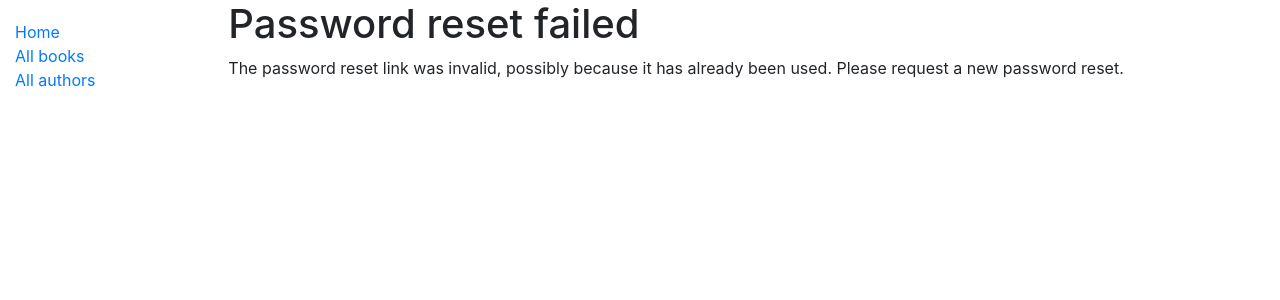
After one commit to koddler/local_library, a Django app: template templates/registration/password_reset_confirm.html in a window 1280 px wide. The commit adds this page. Shown: the top 300 px of the page. Run offline with Django 3.2, Linux system fonts and the light colour scheme; the template is opened without the code that fills it, so the values that code supplies are empty; some libraries are stand-ins or nearby versions.

Commit message:
Add passsword reset templates

```diff
--- /dev/null
+++ b/templates/registration/password_reset_complete.html
@@ -0,0 +1,6 @@
+{% extends "base_generic.html" %}
+
+{% block content %}
+  <h1>The password has been changed!</h1>
+  <p><a href="{% url 'login' %}">log in again?</a></p>
+{% endblock %}
--- /dev/null
+++ b/templates/registration/password_reset_confirm.html
@@ -0,0 +1,29 @@
+{% extends "base_generic.html" %}
+
+{% block content %}
+    {% if validlink %}
+        <p>Please enter (and confirm) your new password.</p>
+        <form action="" method="post">
+        {% csrf_token %}
+            <table>
+                <tr>
+                    <td>{{ form.new_password1.errors }}
+                        <label for="id_new_password1">New password:</label></td>
+                    <td>{{ form.new_password1 }}</td>
+                </tr>
+                <tr>
+                    <td>{{ form.new_password2.errors }}
+                        <label for="id_new_password2">Confirm password:</label></td>
+                    <td>{{ form.new_password2 }}</td>
+                </tr>
+                <tr>
+                    <td></td>
+                    <td><input type="submit" value="Change my password" /></td>
+                </tr>
+            </table>
+        </form>
+    {% else %}
+        <h1>Password reset failed</h1>
+        <p>The password reset link was invalid, possibly because it has already been used. Please request a new password reset.</p>
+    {% endif %}
+{% endblock %}
--- /dev/null
+++ b/templates/registration/password_reset_done.html
@@ -0,0 +1,5 @@
+{% extends "base_generic.html" %}
+
+{% block content %}
+  <p>We've emailed you instructions for setting your password. If they haven't arrived in a few minutes, check your spam folder.</p>
+{% endblock %}
--- /dev/null
+++ b/templates/registration/password_reset_email.html
@@ -0,0 +1,2 @@
+Someone asked for password reset for email {{ email }}. Follow the link below:
+{{ protocol}}://{{ domain }}{% url 'password_reset_confirm' uidb64=uid token=token %}
```
Also changed, not shown: templates/registration/password_reset_form.html (added, +12 -0 lines), templates/registration/logged_out.html (line endings or trailing spaces), templates/registration/login.html (line endings or trailing spaces).
